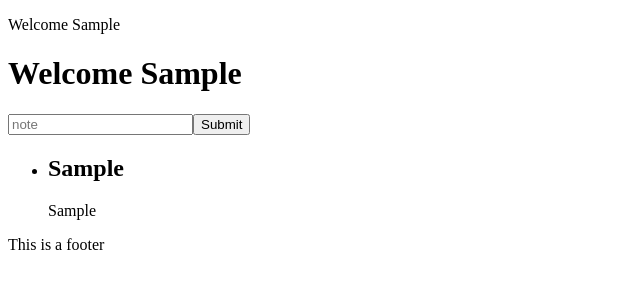
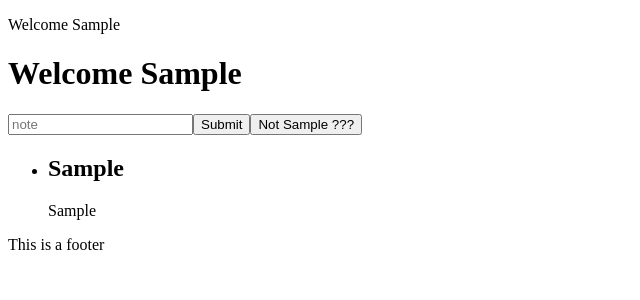
Before and after one commit to Joseph-K-B/guest-book, a React app: page / in a window 1280 px wide. Both pictures are taken after typing "Sample", "Sample" into the empty fields and a click on the button "Submit". Shown: the top 300 px of the page, without its empty margins (0-640 px from the left). Built offline with nearby package versions, Linux system fonts and the light colour scheme.

Commit message:
ternary works for logOut btn

```diff
--- a/src/components/entry/EntryForm.jsx
+++ b/src/components/entry/EntryForm.jsx
@@ -42,6 +42,14 @@ const EntryForm = () => {
                 { name ? null : nameSubmit}
                 <input type='text' placeholder='note' value={guestNote} onChange={(e) => setGuestNote(e.target.value)} />
                 <button>Submit</button>
+                {name && (
+                    <button onClick={() => {
+                        setName('')
+                        setUserName('')
+                    }}>
+                        Not {name} ???
+                    </button>
+                )}
             </form>
         </>
     )
```
